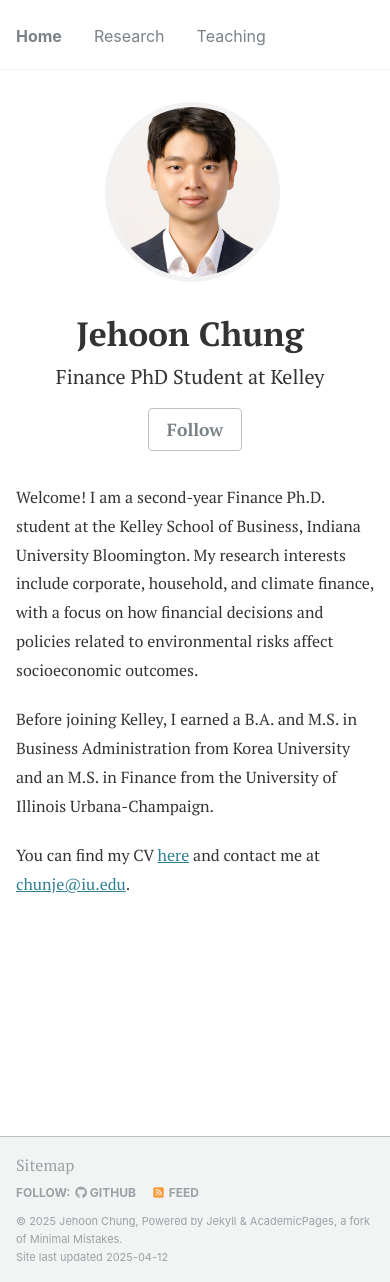
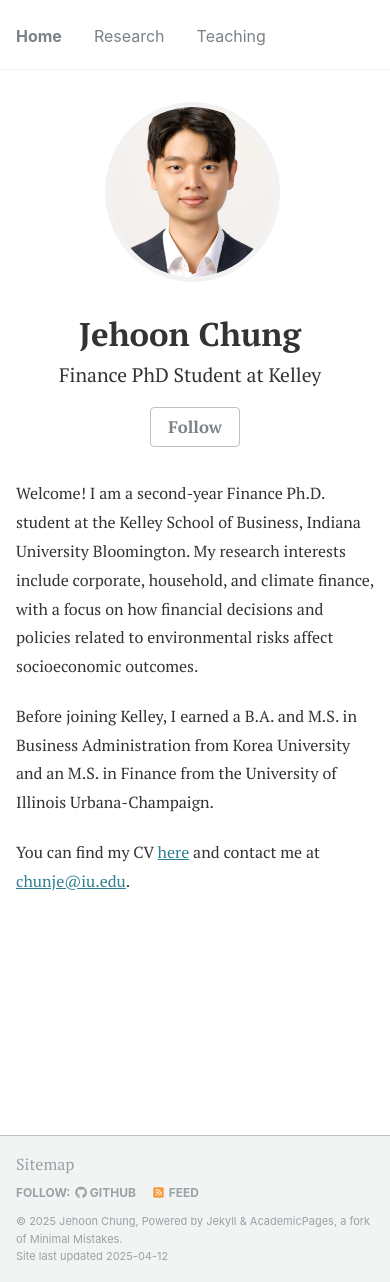
Before and after one commit to JehoonChung/jehoonchung.github.io, a Jekyll site: the page built from _pages/about.md, in a window 390 px wide and 1282 px high. Built offline with Jekyll 4.4.1, drawn with Linux system fonts in a browser that asks for light colours.

Commit message:
Update _custom.scss

```diff
--- a/_sass/_custom.scss
+++ b/_sass/_custom.scss
@@ -54,11 +54,11 @@
 
     .author__name {
       margin-bottom: 0.5rem !important;
-      font-size: 2.1rem !important; /* Increased from 2rem */
+      font-size: 2.05rem !important; /* Increased from 2rem */
     }
 
     .author__bio {
-      font-size: 1.25rem !important; /* Increased from 1.2rem */
+      font-size: 1.22rem !important; /* Increased from 1.2rem */
     }
   }
 
@@ -77,7 +77,7 @@
       margin: 0 auto 1rem !important;
       width: auto !important;
       order: -1 !important;
-      font-size: 1.1rem !important; /* Slightly larger button text */
+      font-size: 1.05rem !important; /* Slightly larger button text */
     }
 
     .social-icons {
```
